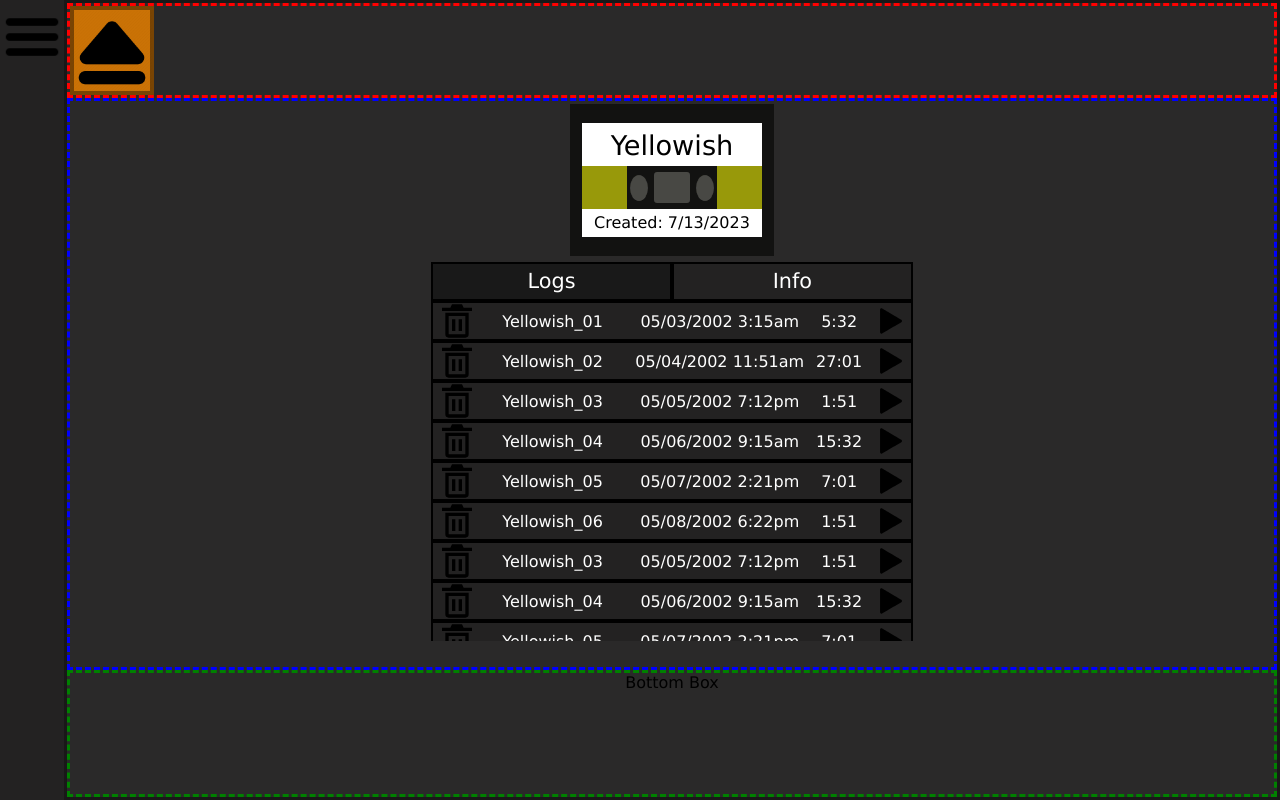
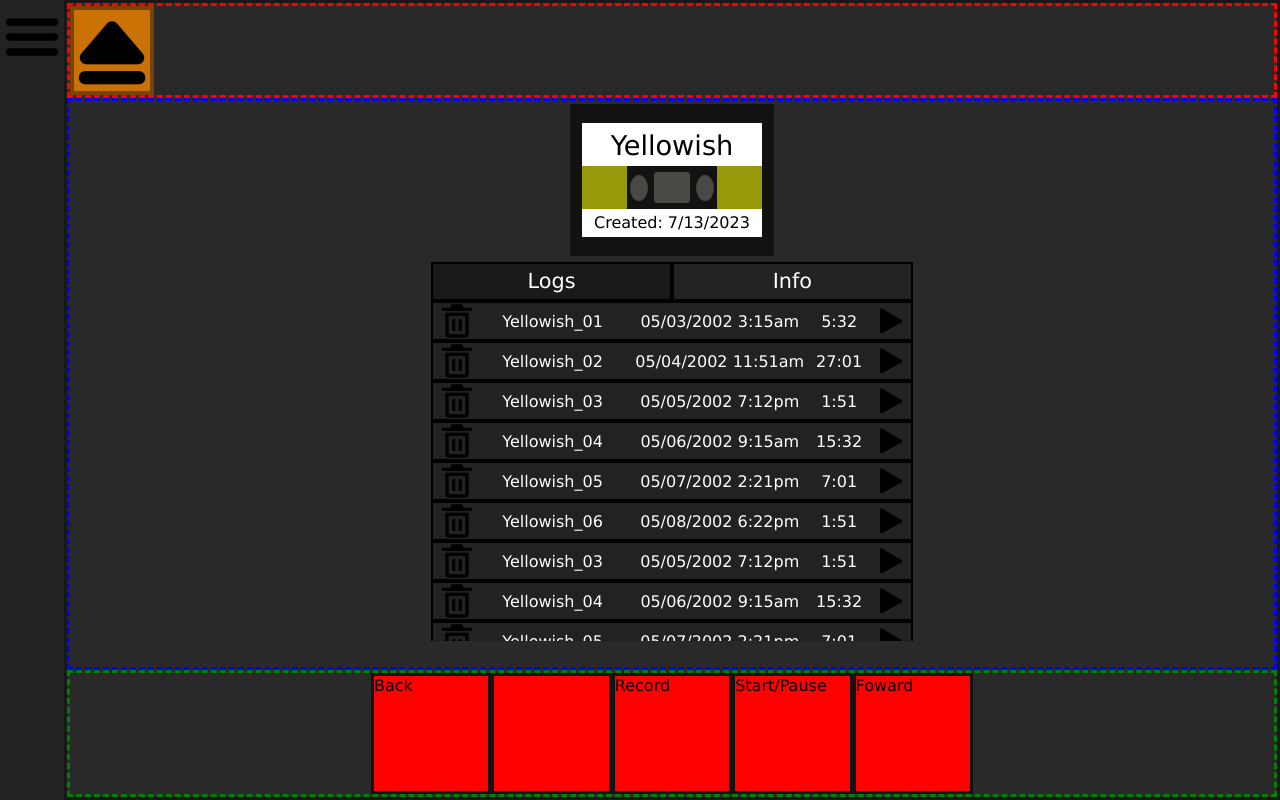
Before and after one commit to LanceCampos5302/CassetteWebsite, a React (Create React App) app: page / in a window 1280 px wide. Built offline with nearby package versions, Linux system fonts and the light colour scheme.

Commit message:
Cassette Bottom Buttons

```diff
--- a/src/components/CassettePage/CassettePage.css
+++ b/src/components/CassettePage/CassettePage.css
@@ -184,7 +184,15 @@
     width: 100%;
     height: 16%;
     display: flex;
-    flex-direction: column;
+    flex-direction: row;
+    justify-content: center;
     align-items: center;
     border: dashed green;
 }
+
+.CassettePageButton {
+    width: 10%;
+    height: 100%;
+    background-color: red;
+    border: solid 3px #131212;
+}
--- a/src/components/CassettePage/CassettePage.js
+++ b/src/components/CassettePage/CassettePage.js
@@ -64,7 +64,13 @@ const CassettePage = () => {
                         )}
                     </div>
                 </div>
-                <div className='BottomBox'>Bottom Box</div>
+                <div className='BottomBox'>
+                    <div className='CassettePageButton'>Back</div>
+                    <div className='CassettePageButton'></div>
+                    <div className='CassettePageButton'>Record</div>
+                    <div className='CassettePageButton'>Start/Pause</div>
+                    <div className='CassettePageButton'>Foward</div>
+                </div>
             </div>
         </div>
         );
```
Also changed, not shown: src/Board.txt.
